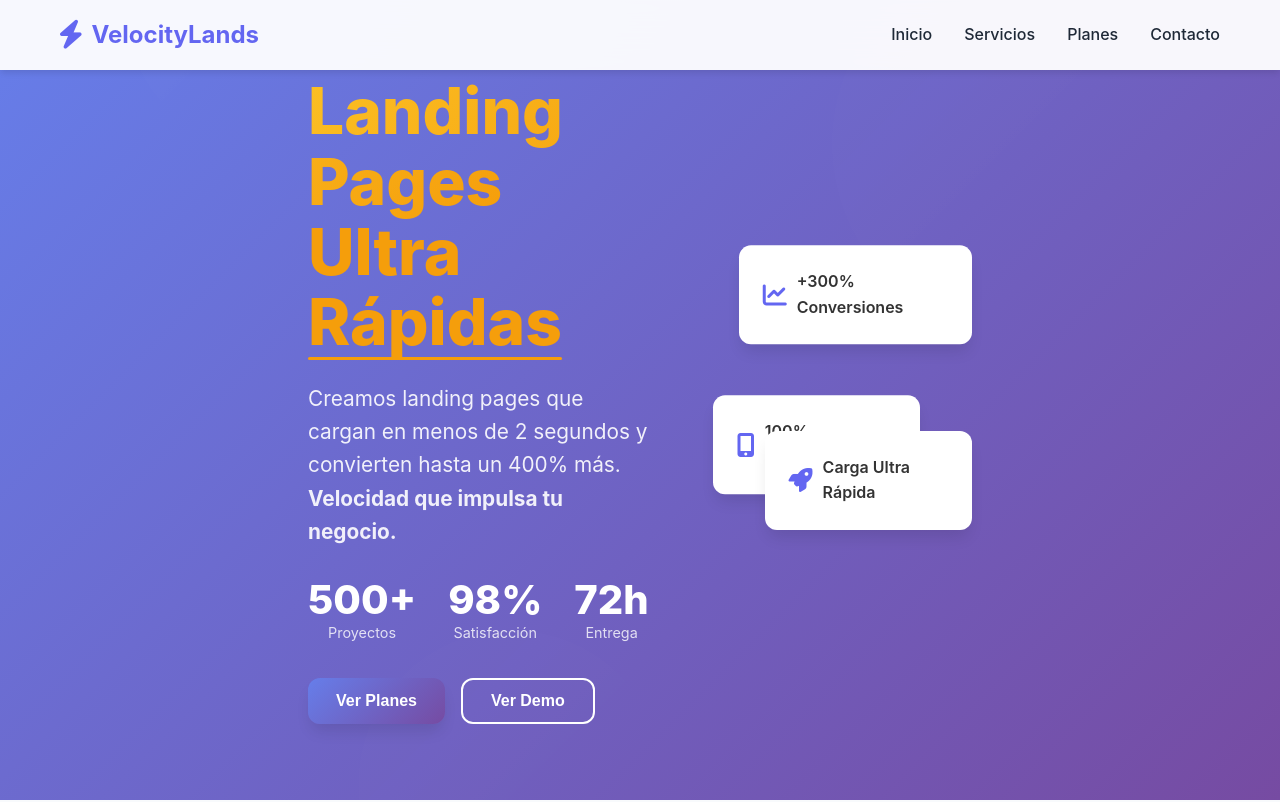
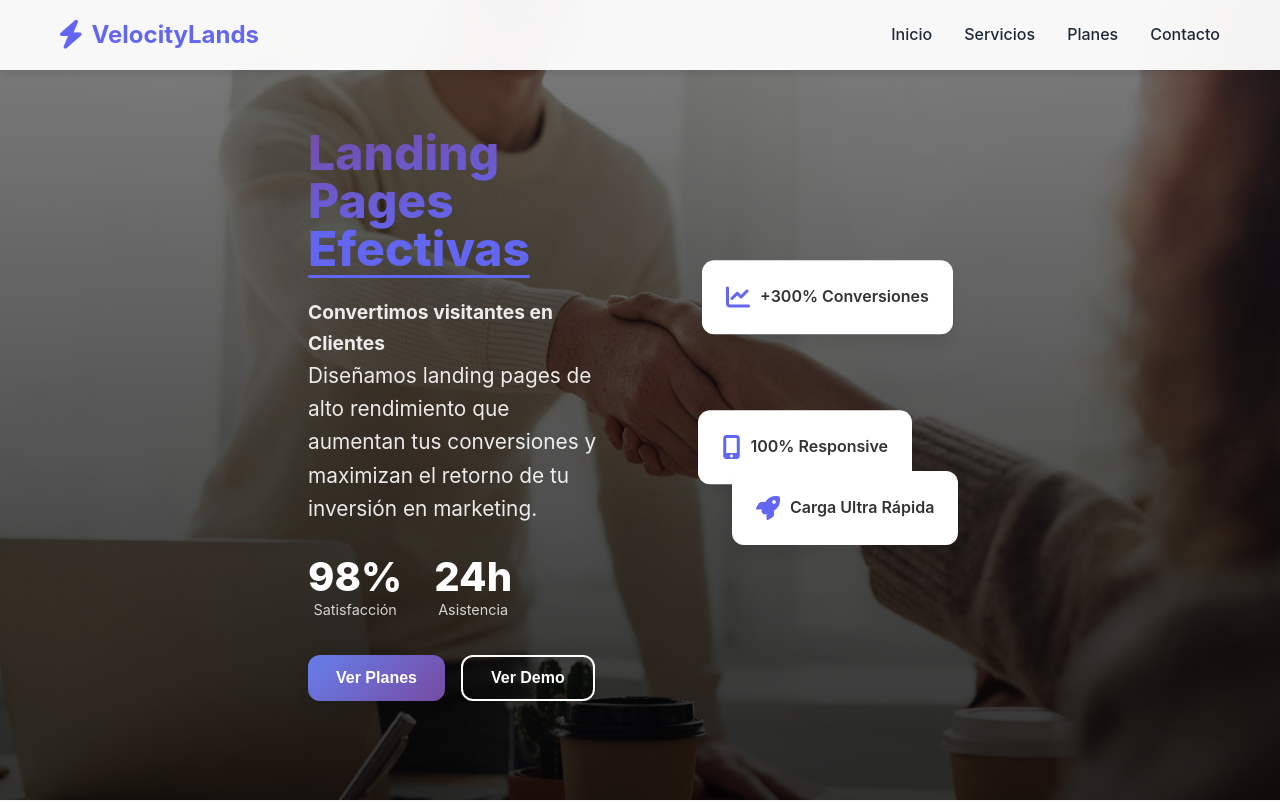
Before and after one commit to macaaroncc/LandingPage, a plain HTML site: page index.html in a window 1280 px wide. Shown: the top 802 px of the page. Drawn offline with Linux system fonts and the light colour scheme.

Commit message:
cambios en css y demás

```diff
--- a/css/styles.css
+++ b/css/styles.css
@@ -201,7 +201,11 @@ h4 { font-size: 1.4rem; }
 /* ===== SECCIÓN HERO ===== */
 .hero {
     min-height: 100vh;
-    background: var(--gradient-primary);
+    background:
+        linear-gradient(rgba(0, 0, 0, 0.5), rgba(0, 0, 0, 0.8)), /* gradient negro semitransparente */
+        url("manoJerseyBlanco.jpeg");
+    background-size: cover;       /* que la imagen ocupe todo */
+    background-position: center;  /* centrado */
     display: flex;
     align-items: center;
     position: relative;
@@ -224,6 +228,7 @@ h4 { font-size: 1.4rem; }
     max-width: 1200px;
     margin: 0 auto;
     padding: 0 20px;
+    padding-top: 30px;
     display: flex;
     align-items: center;
     gap: 4rem;
@@ -237,23 +242,23 @@ h4 { font-size: 1.4rem; }
 }
 
 .hero-title {
-    font-size: 4rem;
+    font-size: 3rem;
     font-weight: 800;
     color: var(--white);
     margin-bottom: 1.5rem;
-    line-height: 1.1;
+    line-height: 1;
     animation: fadeInUp 1s ease-out;
 }
 
 .gradient-text {
-    background: linear-gradient(135deg, #fbbf24, #f59e0b);
+    background: linear-gradient(347deg, #6366f1, #a981d2);
     -webkit-background-clip: text;
     -webkit-text-fill-color: transparent;
     background-clip: text;
 }
 
 .highlight {
-    color: var(--secondary-color);
+    color: #6366f1;
     position: relative;
 }
 
@@ -264,10 +269,15 @@ h4 { font-size: 1.4rem; }
     left: 0;
     right: 0;
     height: 3px;
-    background: var(--secondary-color);
+    background: var(--primary-color);
     border-radius: 2px;
 }
-
+.hero-tagline{
+    font-size: 1.2rem;
+    color: rgba(255, 255, 255, 0.9);
+    font-weight: 500;
+    animation: fadeInUp 1s ease-out 0.1s both;
+}
 .hero-subtitle {
     font-size: 1.3rem;
     color: rgba(255, 255, 255, 0.9);
@@ -936,7 +946,7 @@ h4 { font-size: 1.4rem; }
     }
 
     .hero-title {
-        font-size: 2.5rem;
+        font-size: 2rem;
     }
 
     .hero-stats {
@@ -999,7 +1009,7 @@ h4 { font-size: 1.4rem; }
     }
 
     .hero-title {
-        font-size: 2rem;
+        font-size: 2.5rem;
     }
 
     .hero-stats {
@@ -1014,7 +1024,7 @@ h4 { font-size: 1.4rem; }
 
 /* ===== EFECTOS ESPECIALES ===== */
 .gradient-text {
-    background: linear-gradient(135deg, #fbbf24, #f59e0b);
+    background: linear-gradient(347deg, #6366f1, #764ba2);
     -webkit-background-clip: text;
     -webkit-text-fill-color: transparent;
     background-clip: text;
--- a/index.html
+++ b/index.html
@@ -39,24 +39,22 @@
                 <div class="hero-content">
                     <h1 class="hero-title">
                         <span class="gradient-text">Landing Pages</span><br>
-                        <span class="highlight">Ultra Rápidas</span>
+                        <span class="highlight">Efectivas</span>
                     </h1>
+                    <p class="hero-tagline">
+                        <strong>Convertimos visitantes en Clientes</strong>
+                    </p>
                     <p class="hero-subtitle">
-                        Creamos landing pages que cargan en menos de 2 segundos y convierten hasta un 400% más.
-                        <strong>Velocidad que impulsa tu negocio.</strong>
+                        Diseñamos landing pages de alto rendimiento que aumentan tus conversiones y maximizan el retorno de tu inversión en marketing.
                     </p>
                     <div class="hero-stats">
-                        <div class="stat">
-                            <span class="stat-number">500+</span>
-                            <span class="stat-label">Proyectos</span>
-                        </div>
                         <div class="stat">
                             <span class="stat-number">98%</span>
                             <span class="stat-label">Satisfacción</span>
                         </div>
                         <div class="stat">
-                            <span class="stat-number">72h</span>
-                            <span class="stat-label">Entrega</span>
+                            <span class="stat-number">24h</span>
+                            <span class="stat-label">Asistencia</span>
                         </div>
                     </div>
                     <div class="hero-buttons">
```
Also changed, not shown: css/collage.png (added), css/manoJerseyBlanco.jpeg (added), css/mesaGente.jpeg (added), css/ordenador.jpeg (added), css/ordenadorMesaBlanca.jpeg (added), css/tabletBlanco.jpg (added), css/tiendas.jpg (added).
